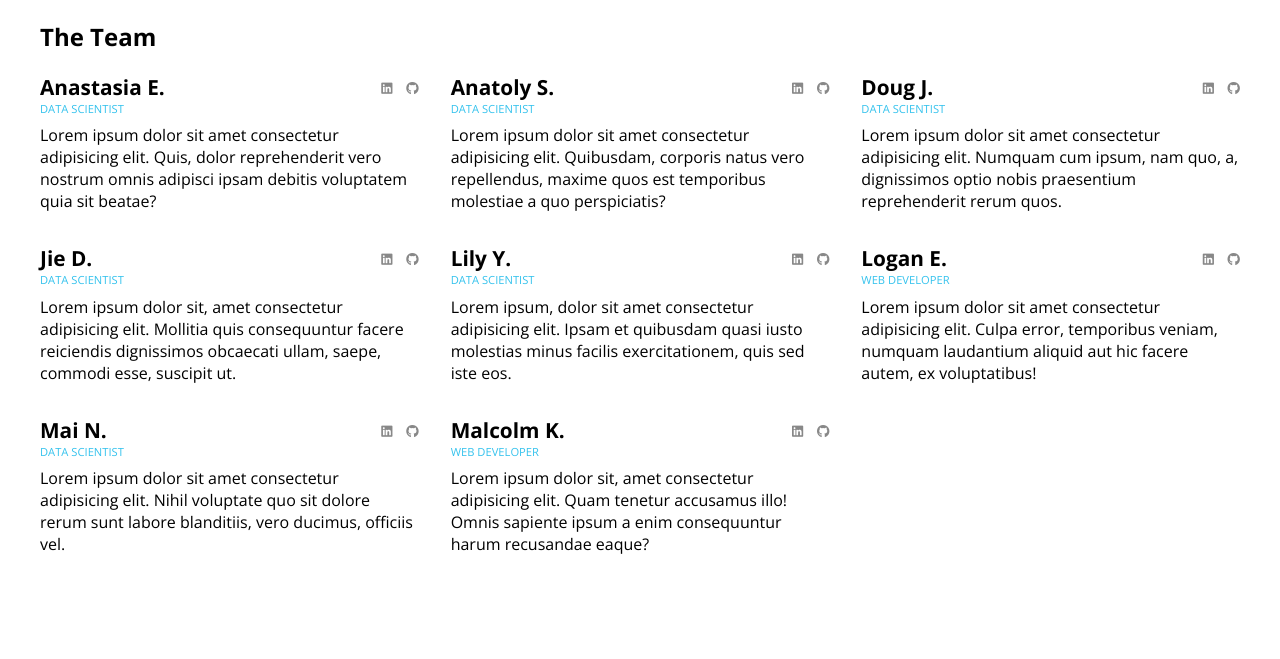
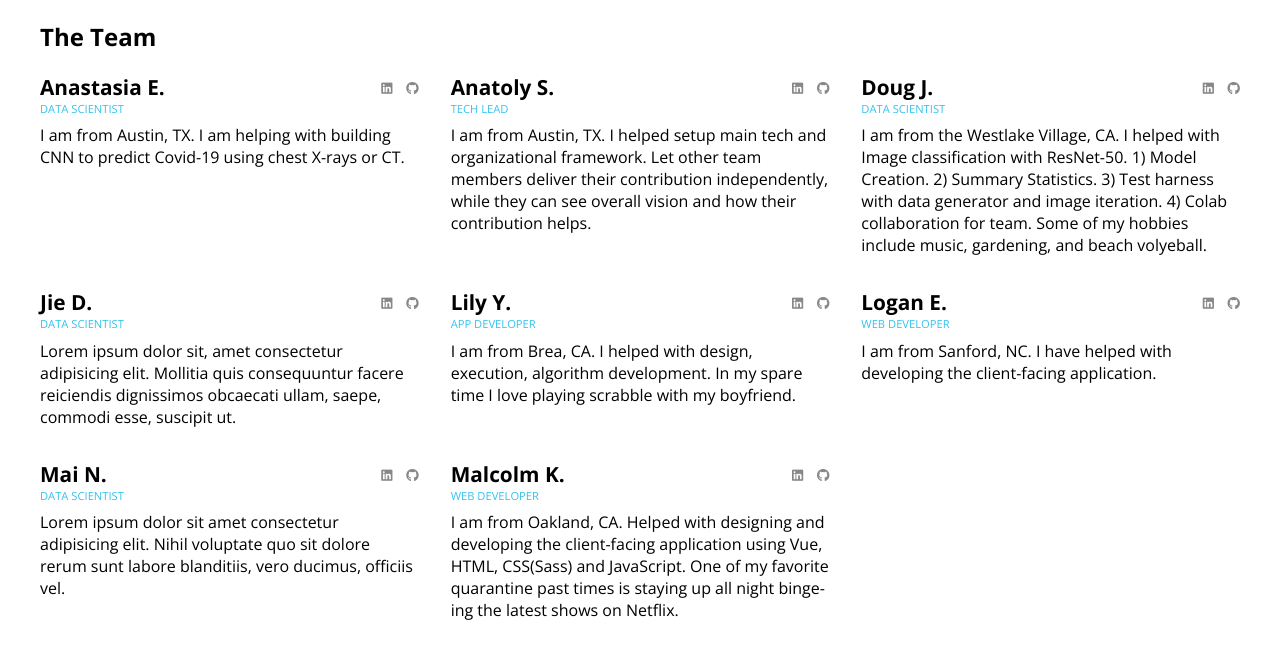
Before and after one commit to covidscantest/covidscantest-webapp, a Django app: page /team in a window 1280 px wide. Shown: the part 88-747 px from the top of the page. Run offline with Django 3.2, Linux system fonts and the light colour scheme; some libraries are stand-ins or nearby versions.

Commit message:
updated teams page

```diff
--- a/covidwebapp/scandetector/templates/team.html
+++ b/covidwebapp/scandetector/templates/team.html
@@ -11,36 +11,36 @@
           <div class="meta">
             <h2 class="name">Anastasia E.</h2>
             <ul class="links">
-              <li><a href="#" title="LinkedIn"><i class="fab fa-linkedin"></i></a></li>
-              <li><a href="#" title="GitHub"><i class="fab fa-github"></i></a></li>
+              <li><a href="https://www.linkedin.com/in/anastasia-efremova/" title="LinkedIn"><i class="fab fa-linkedin"></i></a></li>
+              <li><a href="https://github.com/nastikas" title="GitHub"><i class="fab fa-github"></i></a></li>
             </ul>
           </div>
           <p class="role">Data Scientist</p>
-          <p class="about">Lorem ipsum dolor sit amet consectetur adipisicing elit. Quis, dolor reprehenderit vero nostrum omnis adipisci ipsam debitis voluptatem quia sit beatae?</p>
+          <p class="about">I am from Austin, TX. I am helping with building CNN to predict Covid-19 using chest X-rays or CT.</p>
         </article>
 
         <article class="teammate">
           <div class="meta">
             <h2 class="name">Anatoly S.</h2>
             <ul class="links">
-              <li><a href="#" title="LinkedIn"><i class="fab fa-linkedin"></i></a></li>
-              <li><a href="#" title="GitHub"><i class="fab fa-github"></i></a></li>
+              <li><a href="https://www.linkedin.com/in/shikolay/" title="LinkedIn"><i class="fab fa-linkedin"></i></a></li>
+              <li><a href="https://github.com/shikolay" title="GitHub"><i class="fab fa-github"></i></a></li>
             </ul>
           </div>
-          <p class="role">Data Scientist</p>
-          <p class="about">Lorem ipsum dolor sit amet consectetur adipisicing elit. Quibusdam, corporis natus vero repellendus, maxime quos est temporibus molestiae a quo perspiciatis?</p>
+          <p class="role">Tech Lead</p>
+          <p class="about">I am from Austin, TX. I helped setup main tech and organizational framework. Let other team members deliver their contribution independently, while they can see overall vision and how their contribution helps.</p>
         </article>
 
         <article class="teammate">
           <div class="meta">
             <h2 class="name">Doug J.</h2>
             <ul class="links">
-              <li><a href="#" title="LinkedIn"><i class="fab fa-linkedin"></i></a></li>
-              <li><a href="#" title="GitHub"><i class="fab fa-github"></i></a></li>
+              <li><a href="https://www.linkedin.com/in/dougjohnsonli/" title="LinkedIn"><i class="fab fa-linkedin"></i></a></li>
+              <li><a href="https://github.com/DougJ" title="GitHub"><i class="fab fa-github"></i></a></li>
             </ul>
           </div>
           <p class="role">Data Scientist</p>
-          <p class="about">Lorem ipsum dolor sit amet consectetur adipisicing elit. Numquam cum ipsum, nam quo, a, dignissimos optio nobis praesentium reprehenderit rerum quos.</p>
+          <p class="about">I am from the Westlake Village, CA. I helped with Image classification with ResNet-50. 1) Model Creation. 2) Summary Statistics. 3) Test harness with data generator and image iteration. 4) Colab collaboration for team. Some of my hobbies include music, gardening, and beach volyeball.</p>
         </article>
 
         <article class="teammate">
@@ -59,24 +59,24 @@
           <div class="meta">
             <h2 class="name">Lily Y.</h2>
             <ul class="links">
-              <li><a href="#" title="LinkedIn"><i class="fab fa-linkedin"></i></a></li>
-              <li><a href="#" title="GitHub"><i class="fab fa-github"></i></a></li>
+              <li><a href="https://www.linkedin.com/mwlite/in/yurim-y-b6183239" title="LinkedIn"><i class="fab fa-linkedin"></i></a></li>
+              <li><a href="https://github.com/lyiucsd220" title="GitHub"><i class="fab fa-github"></i></a></li>
             </ul>
           </div>
-          <p class="role">Data Scientist</p>
-          <p class="about">Lorem ipsum, dolor sit amet consectetur adipisicing elit. Ipsam et quibusdam quasi iusto molestias minus facilis exercitationem, quis sed iste eos.</p>
+          <p class="role">App Developer</p>
+          <p class="about">I am from Brea, CA. I helped with design, execution, algorithm development. In my spare time I love playing scrabble with my boyfriend.</p>
         </article>
 
         <article class="teammate">
           <div class="meta">
             <h2 class="name">Logan E.</h2>
             <ul class="links">
-              <li><a href="#" title="LinkedIn"><i class="fab fa-linkedin"></i></a></li>
-              <li><a href="#" title="GitHub"><i class="fab fa-github"></i></a></li>
+              <li><a href="https://www.linkedin.com/in/ellislogan/" title="LinkedIn"><i class="fab fa-linkedin"></i></a></li>
+              <li><a href="https://github.com/logantheproblemsolver" title="GitHub"><i class="fab fa-github"></i></a></li>
             </ul>
           </div>
           <p class="role">Web Developer</p>
-          <p class="about">Lorem ipsum dolor sit amet consectetur adipisicing elit. Culpa error, temporibus veniam, numquam laudantium aliquid aut hic facere autem, ex voluptatibus!</p>
+          <p class="about">I am from Sanford, NC. I have helped with developing the client-facing application.</p>
         </article>
 
         <article class="teammate">
@@ -95,12 +95,12 @@
           <div class="meta">
             <h2 class="name">Malcolm K.</h2>
             <ul class="links">
-              <li><a href="#" title="LinkedIn"><i class="fab fa-linkedin"></i></a></li>
-              <li><a href="#" title="GitHub"><i class="fab fa-github"></i></a></li>
+              <li><a href="https://linkedin.com/in/malcolmkiano" title="LinkedIn"><i class="fab fa-linkedin"></i></a></li>
+              <li><a href="https://github.com/malcolmkiano" title="GitHub"><i class="fab fa-github"></i></a></li>
             </ul>
           </div>
           <p class="role">Web Developer</p>
-          <p class="about">Lorem ipsum dolor sit, amet consectetur adipisicing elit. Quam tenetur accusamus illo! Omnis sapiente ipsum a enim consequuntur harum recusandae eaque?</p>
+          <p class="about">I am from Oakland, CA. Helped with designing and developing the client-facing application using Vue, HTML, CSS(Sass) and JavaScript. One of my favorite quarantine past times is staying up all night binge-ing the latest shows on Netflix.</p>
         </article>
       </div>
     </section>
```
